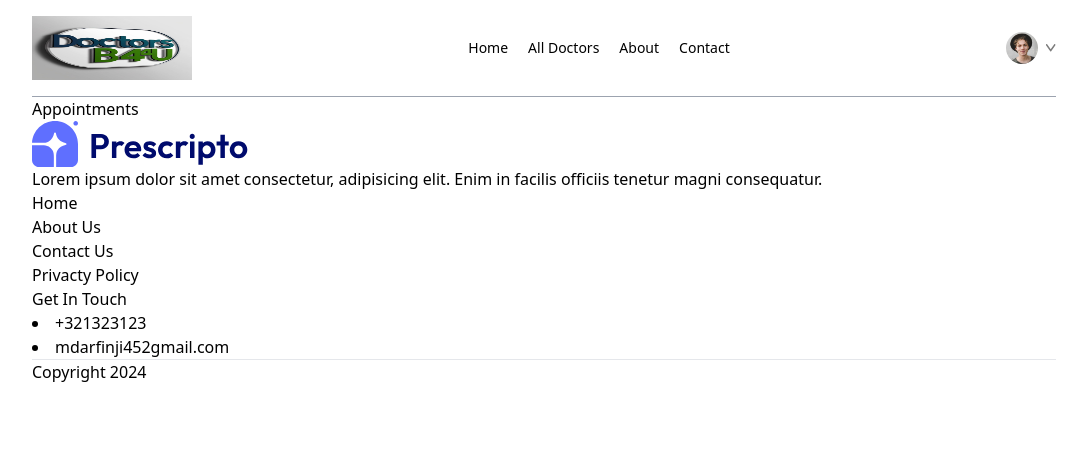
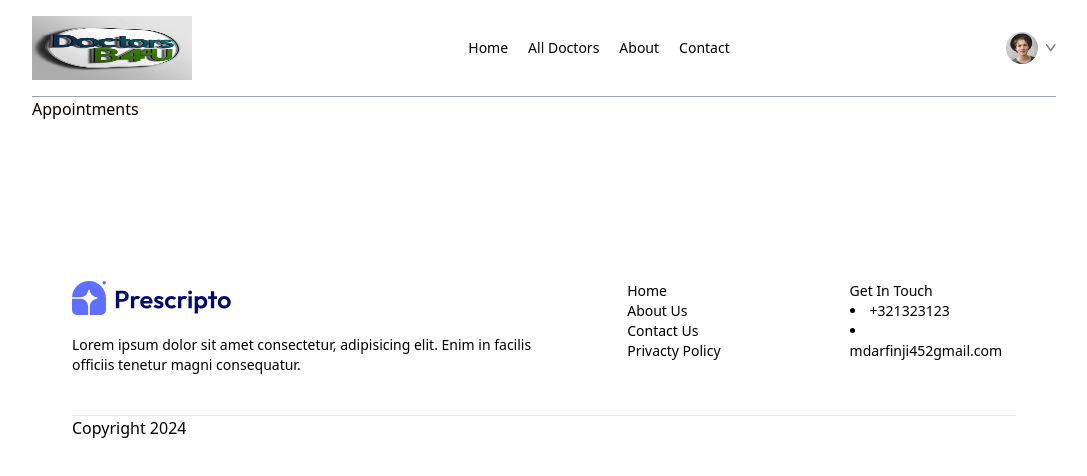
Before and after one commit to MgMorshed123/Doctor-4-U-Client, a React (Vite) app: page /appointment/1 in a window 1280 px wide. Shown: the top 476 px of the page, without its empty margins (96-1183 px from the left). Built offline with nearby package versions, Linux system fonts and the light colour scheme.

Commit message:
footer image width added

```diff
--- a/src/components/Footer.jsx
+++ b/src/components/Footer.jsx
@@ -3,11 +3,11 @@ import { assets } from "../assets/assets_frontend/assets";
 
 const Footer = () => {
   return (
-    <div className="">
-      <div>
+    <div className="md:mx-10">
+      <div className="flex flex-col sm:grid grid-cols-[3fr_1fr_1fr] gap-14  my-10 mt-40 text-sm">
         {/* left */}
         <div className="">
-          <img src={assets.logo} alt="" srcset="" />
+          <img src={assets.logo} className="mb-5 w-40" alt="" srcset="" />
           <p>
             Lorem ipsum dolor sit amet consectetur, adipisicing elit. Enim in
             facilis officiis tenetur magni consequatur.
```
